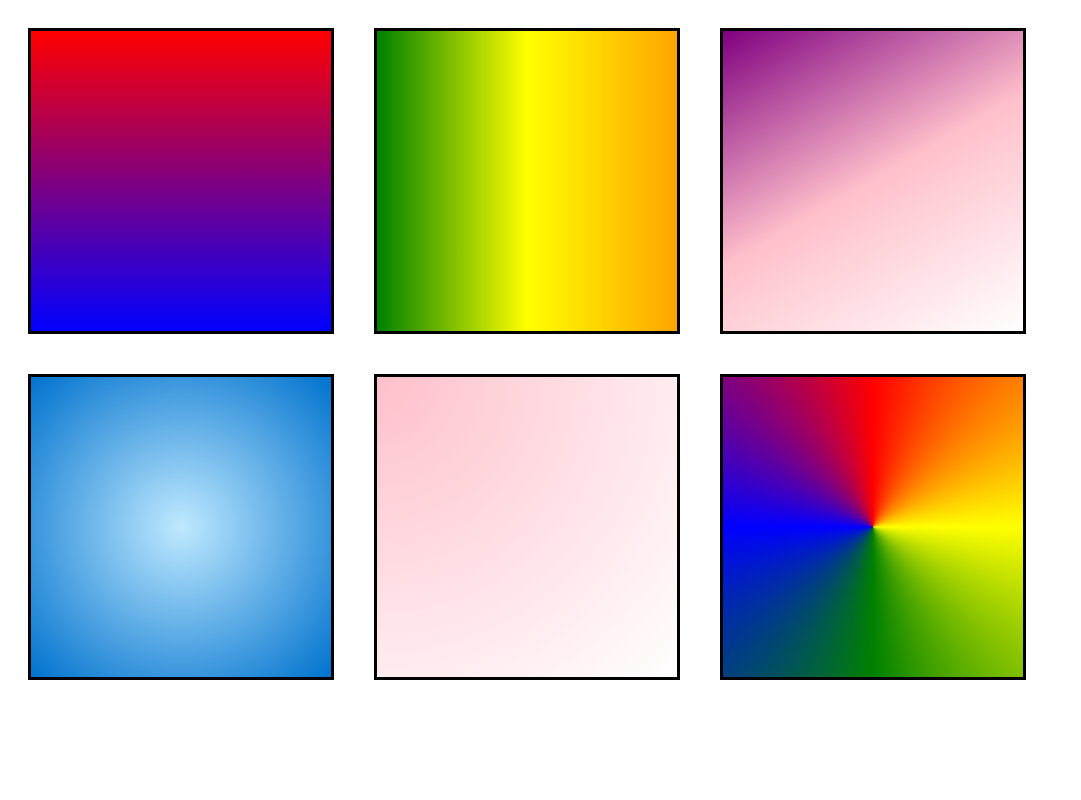
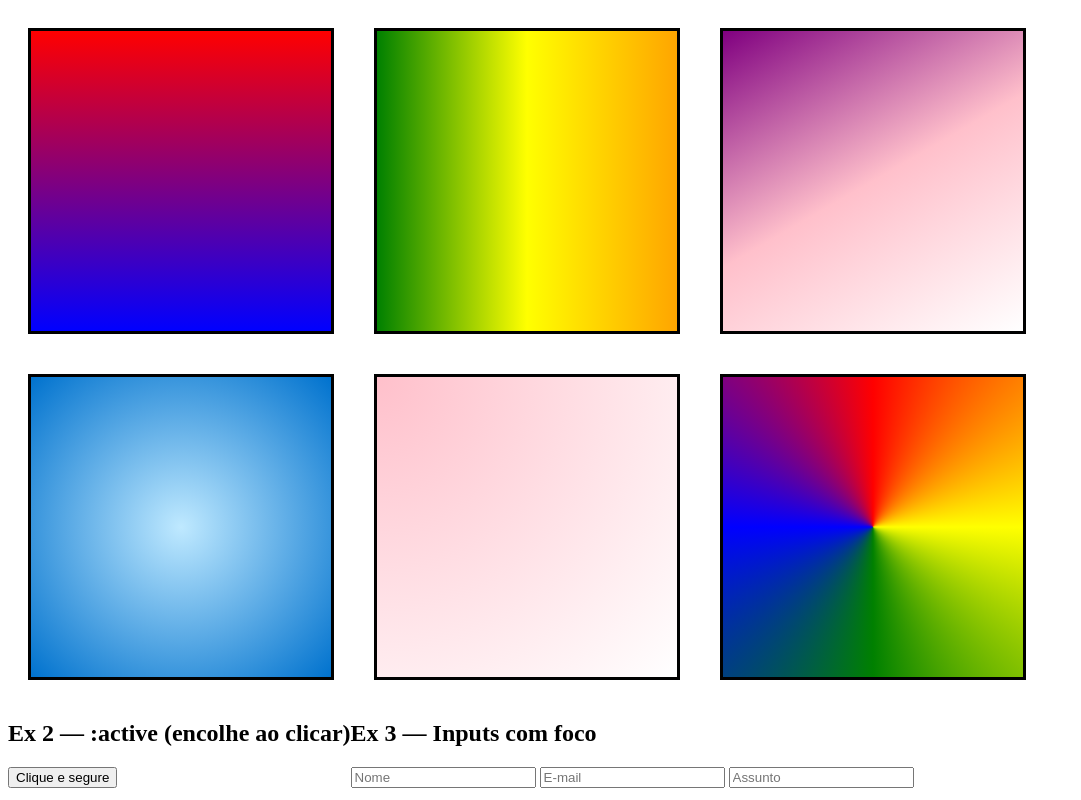
Before and after one commit to danilo-brant/html, a plain HTML site: page artaula15/index.html in a window 1280 px wide. Shown: the whole page, without its empty margins (0-1081 px from the left). Drawn offline with Linux system fonts and the light colour scheme.

Commit message:
Add files via upload

```diff
--- a/artaula15/index.html
+++ b/artaula15/index.html
@@ -13,5 +13,20 @@
     <div class="caixa4"></div>
     <div class="caixa5"></div>
     <div class="caixa6"></div>
+     <!-- Ex 2 — Clique com active -->
+    <section>
+      <h2>Ex 2 — :active (encolhe ao clicar)</h2>
+      <button class="btn-active">Clique e segure</button>
+    </section>
+
+    <!-- Ex 3 — Inputs com focus -->
+    <section>
+      <h2>Ex 3 — Inputs com foco</h2>
+      <input type="text" placeholder="Nome" class="campo">
+      <input type="email" placeholder="E‑mail" class="campo">
+      <input type="text" placeholder="Assunto" class="campo">
+    </section>
+
+    <!-- Ex 4
 </body>
 </html>
```
